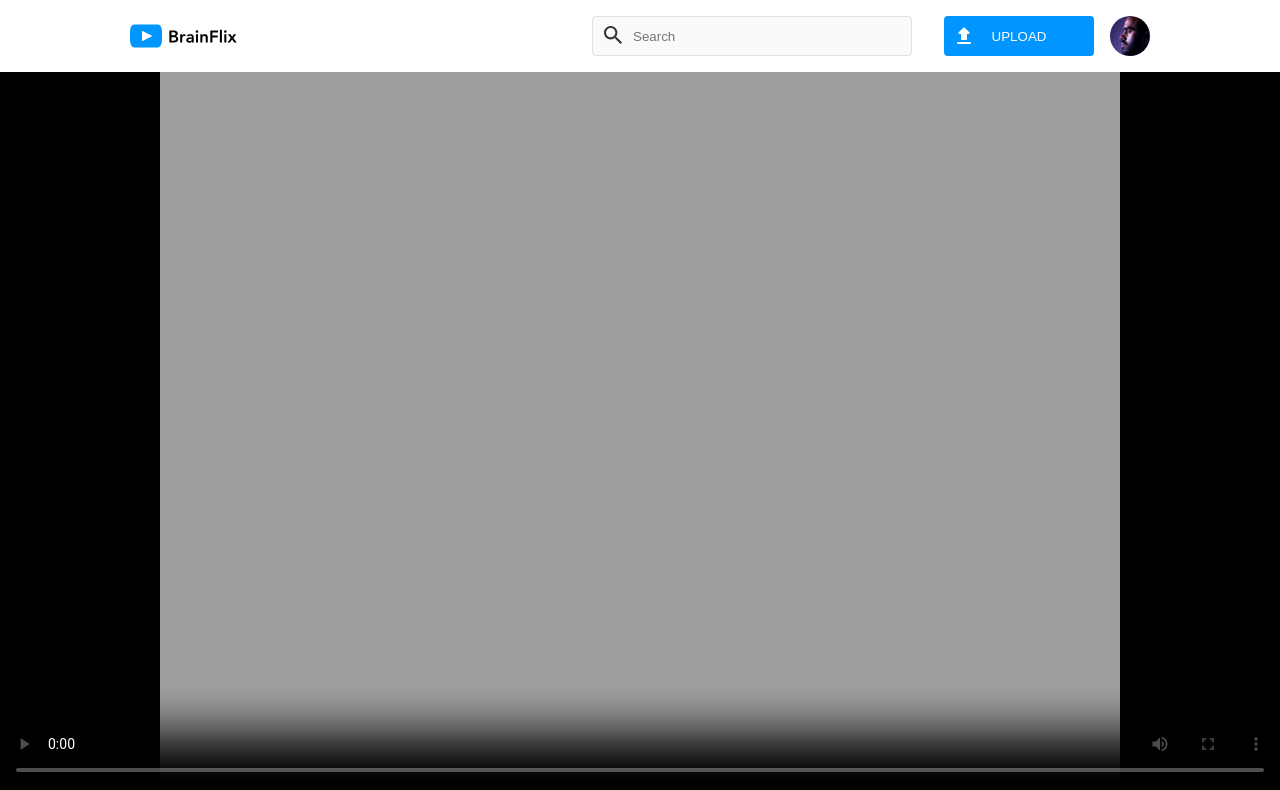
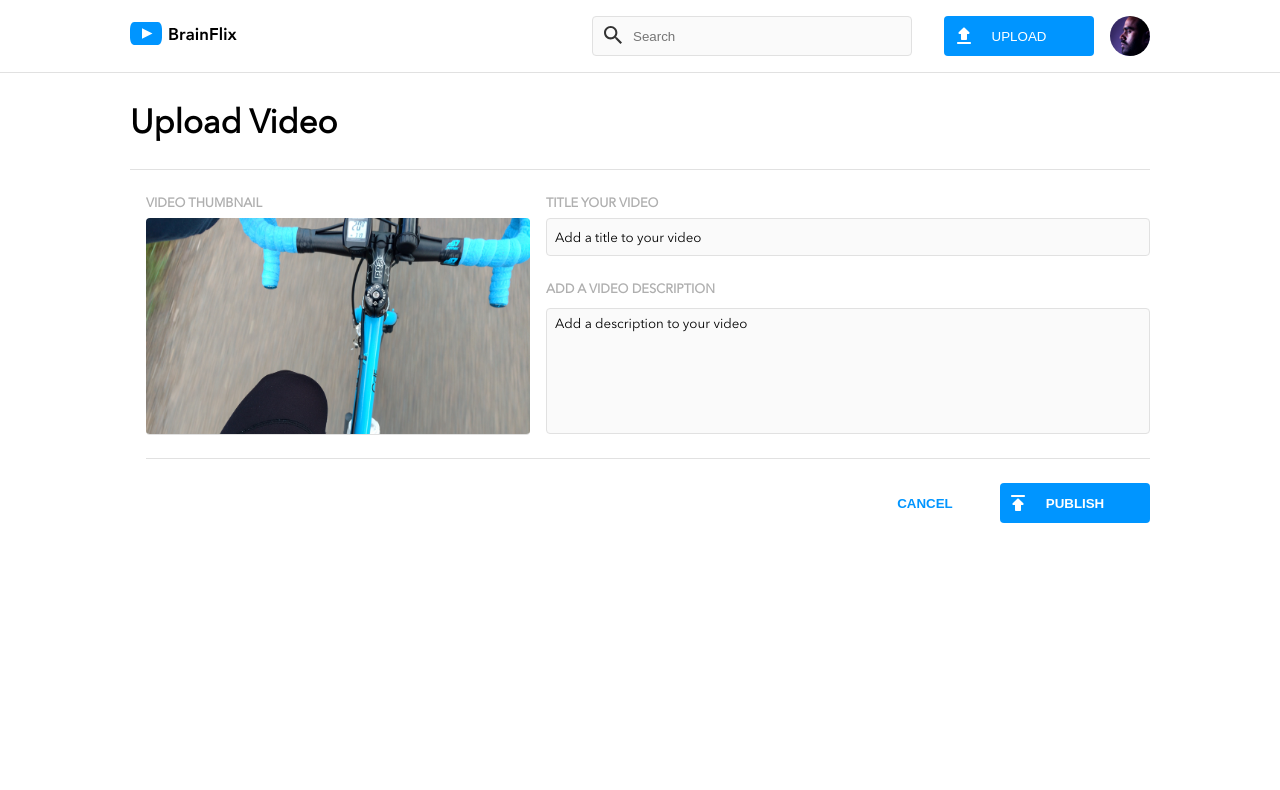
Before and after one commit to ryanatparks/brain-flix, a React (Create React App) app: page /upload in a window 1280 px wide. Shown: the top 790 px of the page. Built offline with nearby package versions, Linux system fonts and the light colour scheme.

Commit message:
initializing sprint-2

```diff
--- a/package.json
+++ b/package.json
@@ -8,6 +8,7 @@
     "@testing-library/user-event": "^13.5.0",
     "react": "^18.2.0",
     "react-dom": "^18.2.0",
+    "react-router-dom": "^6.20.1",
     "react-scripts": "5.0.1",
     "sass": "^1.69.5",
     "web-vitals": "^2.1.4"
--- a/src/App.js
+++ b/src/App.js
@@ -1,6 +1,8 @@
 import logo from './logo.svg';
 import Header from './components/Header/Header';
 import VideoMain from './components/Video/VideoMain';
+import VideoList from './components/Video/VideoList';
+import Upload from './components/Upload/Upload';
 import './App.scss';
 import videoDetails from './data/video-details.json'
 import './components/Comments/CommentsCard.scss';
@@ -10,15 +12,22 @@ import './components/Header/Header.scss';
 import './components/Video/VideoDetails.scss';
 import './components/Video/VideoList.scss';
 import './components/Video/VideoMain.scss';
+import { BrowserRouter, Routes, Route } from 'react-router-dom';
 
 function App() {
 
 
   return (
+    <BrowserRouter>
     <div className = 'App'>
-      <Header ></Header>
-      <VideoMain ></VideoMain>
+    <Header ></Header>
+      <Routes>
+        <Route path = "/" element = {<VideoMain/>}/>
+        <Route path = "video/:videoId" element = {<VideoList/>}></Route>
+        <Route path = "upload" element = {<Upload/>}></Route>
+      </Routes>
     </div>
+    </BrowserRouter>
   );
 }
 
--- a/src/components/Header/Header.js
+++ b/src/components/Header/Header.js
@@ -3,11 +3,14 @@ import "./Header.scss";
 import AvatarIcon from '../../assets/images/Mohan-muruge.jpg';
 import searchBarIcon from '../../assets/Icons/search.svg';
 import uploadButtonIcon from '../../assets/Icons/upload.svg';
+import { Link } from "react-router-dom";
 
 
 function Header(props) {
     return <header className = 'header'>
+        <Link to={'/'}>
         <img className = "header__logo" src = {logo} alt = 'Brainflix Logo'></img>
+        </Link>
         <div className = "header__nav-right">
         <section className = "header__search-section">
             <div class = "header__search-container">
@@ -18,10 +21,12 @@ function Header(props) {
             </div>
                 <img className = "header__avatar-logo-mobile" src = {AvatarIcon} alt = 'Avatar Logo'></img>
         </section>
+        <Link to={'upload'}>
         <div className = 'header__upload-button-container'>
             <button className = 'header__upload-button'>UPLOAD</button>
             <img className = 'header__upload-button-icon' src = {uploadButtonIcon} alt = 'Upload Button Icon'></img>
         </div>
+        </Link>
         <img className = "header__avatar-logo-tablet" src = {AvatarIcon} alt = 'Avatar Logo'></img>
         </div>
     </header>
--- a/src/components/Header/Header.scss
+++ b/src/components/Header/Header.scss
@@ -10,6 +10,7 @@
     @include tablet {
         display: flex;
         justify-content: space-between;
+        align-items: center;
         margin: 0 1.5rem 0 1.5rem;
         width: calc(100% - 3rem);
     }
--- /dev/null
+++ b/src/components/Upload/Upload.js
@@ -0,0 +1,42 @@
+import videoThumbnail from '../../assets/images/Upload-video-preview.jpg';
+import publishButtonIcon from '../../assets/Icons/publish.svg';
+import './Upload.scss'
+import { Link } from 'react-router-dom';
+
+function Upload () {
+
+return (
+    <section className = "upload">
+        <div className = "upload__heading-container">
+            <h1 className = "upload__heading">Upload Video</h1>
+        </div>
+        <div className='upload__subcontainer'>
+            <form className = "upload__form">
+                <div className = "upload__thumbnail-and-inputs">
+                <div className = 'upload-video-thumbnail-container'>
+                    <p className = "upload__video-thumbnail-label">VIDEO THUMBNAIL</p>
+                    <img className = "upload__video-thumbnail" src = {videoThumbnail} alt = "POV of person riding a bicycle"></img>
+                </div>
+                <div className = "upload__form-inputs">
+                    <label className = "upload__form-title-label">TITLE YOUR VIDEO</label>
+                    <input id = "upload__title-input" placeholder='Add a title to your video'></input>
+                    <label className = "upload__form-description-label">ADD A VIDEO DESCRIPTION</label>
+                    <textarea id = "upload__description-input" placeholder='Add a description to your video'></textarea>
+                </div>
+                </div>
+                <div className = "upload__form-button-container">
+                    <button className = "upload__form-cancel-button">CANCEL</button>
+                    <button className = "upload__form-publish-button">PUBLISH</button>
+                    <img className = "upload__form-publish-button-icon" src = {publishButtonIcon}></img>
+                    <Link to='/'>
+                    <button className = "upload__form-cancel-button-mobile">CANCEL</button>
+                    </Link>
+                </div>
+
+        </form>
+        </div>
+    </section>
+);
+}
+
+export default Upload;
--- /dev/null
+++ b/src/components/Upload/Upload.scss
@@ -0,0 +1,219 @@
+@import '../../styles/partials/mixin';
+@import '../../styles/partials/variables';
+@import '../../styles/partials/font.scss';
+
+.upload {
+
+    &__heading-container {
+        border-top: 1.5px solid $mercury;
+    }
+
+    &__heading {
+        padding: 2rem 1rem 0 1rem;
+        font-size: 2rem;
+        font-weight: 700;
+        @include tablet {
+            padding: 2rem 0 0 1.5rem;
+            font-size: 2.063rem;
+            font-weight: 700;
+        }
+        @include desktop {
+        width: 63.75rem;
+        padding: 2rem 0 1.5rem 0;
+        margin: auto;
+        }
+    }
+
+    &__subcontainer {
+        margin: 0 1rem 0 1rem;
+        padding: 1.5rem 0 0 0;
+        @include tablet {
+            margin: 1.5rem 1.5rem 0 1.5rem;
+            border-top: 1.5px solid $mercury;
+        }
+        @include desktop {
+        width: 63.75rem;
+        margin: auto;
+        display: flex;
+        justify-content: space-between;
+    }
+    }
+
+    &__thumbnail-and-inputs {
+        @include desktop {
+        display: flex;
+        border-bottom: 1.5px solid $mercury;
+
+        }
+    }
+
+    &__video-thumbnail-container {
+        display: flex;
+        flex-direction: column;
+    }
+
+    &__video-thumbnail-label {
+        font-size: 0.8rem;
+        line-height: 1.25rem;
+        font-weight: 700;
+        color: $silver;
+    }
+
+    &__video-thumbnail {
+        width: 100%;
+        border-radius: 4px;
+        margin-top: 0.25rem;
+        background-color: $mercury;
+
+        @include tablet {
+        width: 24rem;
+        height: 13.5rem;
+        }
+        @include desktop {
+            border-bottom: 1.5px solid $mercury;
+        }
+    }
+
+    &__form-inputs {
+        display: flex;
+        flex-direction: column;
+        margin: 1rem 0 0 0;
+        @include desktop {
+            flex-grow: 1;
+            margin: 0 0 0 1rem;
+        }
+    }
+
+    &__form-title-label {
+        font-size: 0.8rem;
+        line-height: 1.25rem;
+        font-weight: 700;
+        color: $silver;
+    }
+
+    &__form-description-label {
+        font-size: 0.8rem;
+        line-height: 1.25rem;
+        font-weight: 700;
+        color: $silver;
+    }
+
+    &__form {
+        display: flex;
+        flex-direction: column;
+        margin-top: 1rem;
+        @include desktop {
+        flex-direction: column;
+         flex-grow: 1;
+         padding: 0 0 0 1rem;
+         margin: 0;
+
+        };
+    }
+
+    &__form-publish-button-icon {
+        height: 1.5rem;
+        width: 1.5rem;
+        position: absolute;
+        top: 0.5rem;
+        left: 0.5rem;
+        @include tablet {
+            left: auto;
+            right: 7.5rem;
+            top: 2rem;
+        }
+}
+
+    &__form-button-container {
+        display: flex;
+        flex-direction: column;
+        position: relative;
+        @include tablet {
+            flex-direction: row;
+            justify-content: right;
+            border-top: 1.5px solid $mercury;
+            padding-top: 1.5rem;
+        }
+        @include desktop {
+            border-top: none;
+        }
+    }
+
+    &__form-cancel-button {
+        display: none;
+        @include tablet {
+            display: block;
+            height: 2.5rem;
+        width: 9.375rem;
+        font-weight: 700;
+        color: $brainflix-blue;
+        background-color: $white;
+        border: $white;
+        }
+    }
+
+    &__form-publish-button {
+        height: 2.5rem;
+        border-radius: 4px;
+        margin-bottom: 1rem;
+        color: $white;
+        font-weight: 700;
+        background-color: $brainflix-blue;
+        border: $brainflix-blue;
+        @include tablet {
+            width: 9.375rem;
+        }
+        &:hover {
+            background-color: $brainflix-darkblue;
+            cursor: pointer;
+    }
+    }
+    &__form-cancel-button-mobile {
+        height: 2.5rem;
+        width: 100%;
+        color: $brainflix-blue;
+        background-color: $white;
+        border: $white;
+        margin-bottom: 1.5rem;
+
+        @include tablet {
+            display: none;
+        }
+
+        &:hover {
+            cursor: pointer;
+    }
+}
+
+#upload__title-input {
+    padding: 0 0 0 0.5rem;
+    margin: 0.25rem 0 1.5rem 0;
+    height: 2.25rem;
+    border-radius: 4px;
+    border: solid 1px $mercury;
+    background-color: $background-alabaster;
+
+}
+
+#upload__description-input {
+    padding: 0.5rem 0 0 0.5rem;
+    margin: 0.5rem 0 1.5rem 0;
+    min-height: 5.75rem;
+    border-radius: 4px;
+    border: solid 1px $mercury;
+    background-color: $background-alabaster;
+    resize: none;
+    outline: none;
+    @include desktop {
+        margin: 0.5rem 0 1.5rem 0;
+        min-height: 7.25rem;
+    }
+}
+
+::placeholder {
+    color: black;
+    opacity: 1;
+    font-family: 'Avenir';
+}
+
+}
--- a/src/components/Video/VideoMain.scss
+++ b/src/components/Video/VideoMain.scss
@@ -48,7 +48,7 @@
         }
 
         @include desktop {
-            max-height: 60rem;
+            max-height: 80rem;
         }
 }
 }
```
Also changed, not shown: src/assets/images/Upload-video-preview.jpg (added), 1 other file (tests, documents, lock files or other folders).
